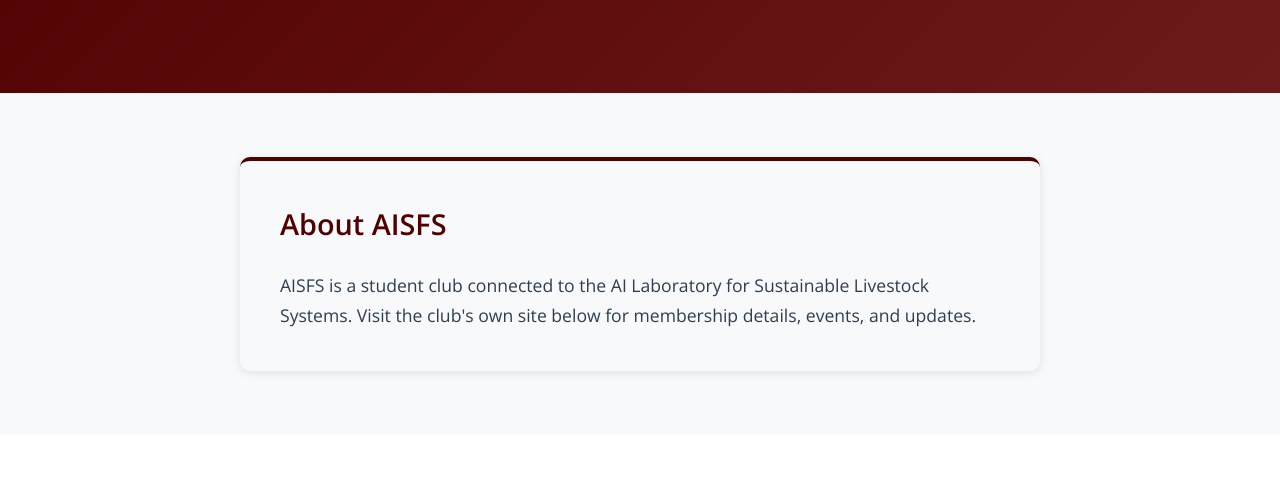
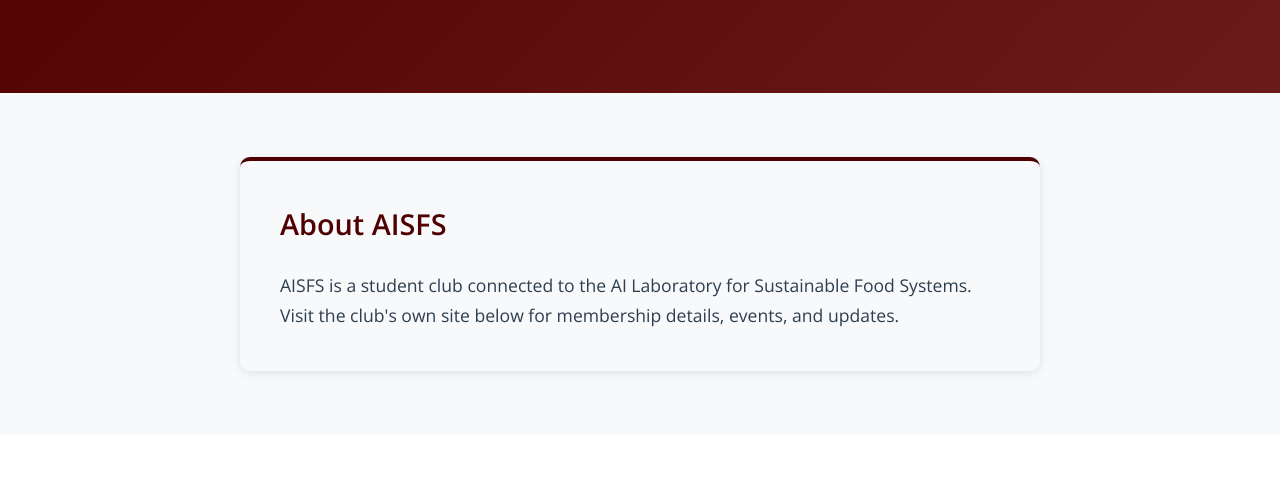
Before and after one commit to AISLS-Lab-TAMU-ANSC/labwebsite, a website: page aisfs.html in a window 1280 px wide. Shown: the part 247-743 px from the top of the page. Drawn offline with nearby package versions, Linux system fonts and the light colour scheme.

Commit message:
Edited AISFS tab

```diff
--- a/aisfs.html
+++ b/aisfs.html
@@ -68,7 +68,7 @@
                 <div class="vision-mission-card" style="max-width: 800px; margin: 0 auto;">
                     <h2>About AISFS</h2>
                     <!-- TODO: replace with the club's official description, mission, and activities -->
-                    <p>AISFS is a student club connected to the AI Laboratory for Sustainable Livestock Systems. Visit the club's own site below for membership details, events, and updates.</p>
+                    <p>AISFS is a student club connected to the AI Laboratory for Sustainable Food Systems. Visit the club's own site below for membership details, events, and updates.</p>
                 </div>
             </div>
         </section>
```
